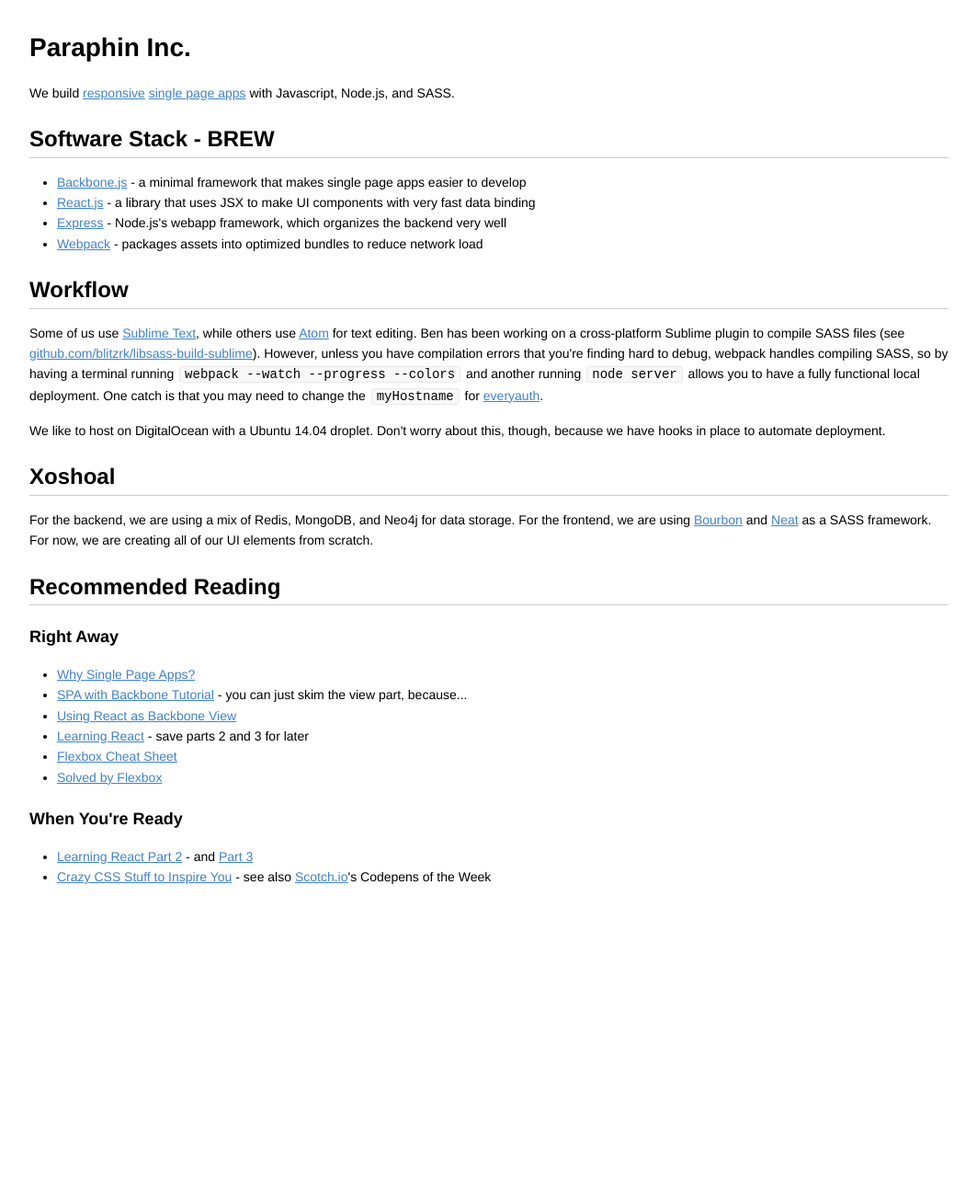
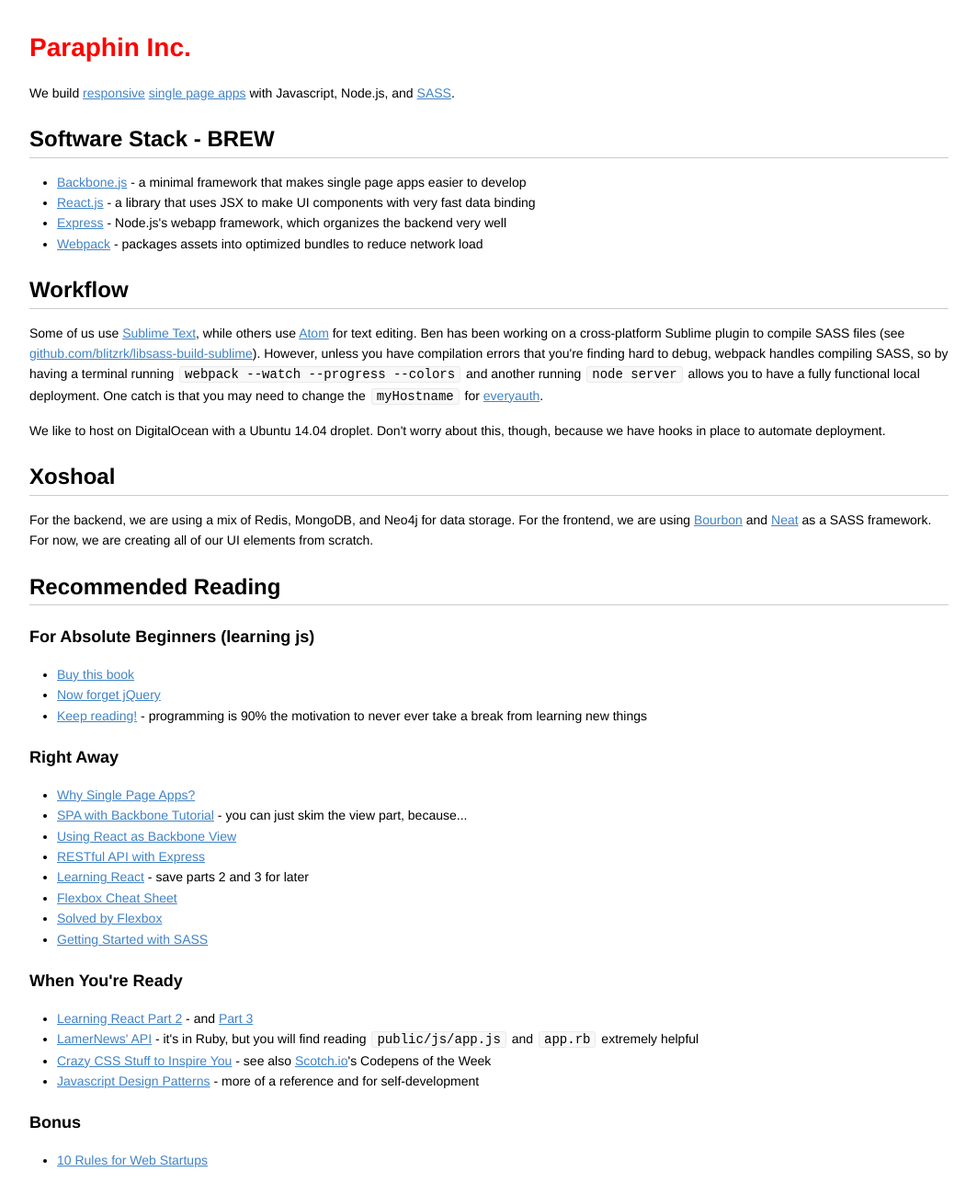
Before and after one commit to paraphin/paraphin.github.io, a website: page index.html in a window 1280 px wide. Shown: the whole page at 92% size, without its empty margins (108-1171 px from the left). Before the commit the page ends 995 px from the top, so only its background shows below. Drawn offline with nearby package versions, Linux system fonts and the light colour scheme.

Commit message:
more links; beginner links; paraphin in red

```diff
--- a/assets/main.css
+++ b/assets/main.css
@@ -1,6 +1,10 @@
 body {
   max-width: 1000px;
   margin: auto;
+}
+
+h1 {
+  color: red;
 }
 
 li {
--- a/index.html
+++ b/index.html
@@ -279,12 +279,16 @@
   margin: auto;
 }
 
+h1 {
+  color: red;
+}
+
 li {
   padding: 0;
   margin: 0;
 }</style></head><body><h1>Paraphin Inc.</h1>
 
-<p>We build <a href="https://developers.google.com/web/fundamentals/layouts/rwd-fundamentals/">responsive</a> <a href="http://singlepageappbook.com/goal.html">single page apps</a> with Javascript, Node.js, and SASS.</p>
+<p>We build <a href="https://developers.google.com/web/fundamentals/layouts/rwd-fundamentals/">responsive</a> <a href="http://singlepageappbook.com/goal.html">single page apps</a> with Javascript, Node.js, and <a href="http://sass-lang.com/">SASS</a>.</p>
 
 <h2>Software Stack - BREW</h2>
 
@@ -302,10 +306,18 @@
 
 <h2>Recommended Reading</h2>
 
+<h3>For Absolute Beginners (learning js)</h3>
+
+<ul><li><a href="http://smile.amazon.com/Software-Engineer-Learns-JavaScript-jQuery-ebook/dp/B00GAMTRI8/ref=sr_1_1?ie=UTF8&amp;qid=1414525426&amp;sr=8-1&amp;keywords=javascript+html5">Buy this book</a></li><li><a href="http://tutorialzine.com/2014/06/10-tips-for-writing-javascript-without-jquery/">Now forget jQuery</a></li><li><a href="http://www.html5rocks.com/en/">Keep reading!</a> - programming is 90% the motivation to never ever take a break from learning new things</li></ul>
+
 <h3>Right Away</h3>
 
-<ul><li><a href="http://singlepageappbook.com/goal.html">Why Single Page Apps?</a></li><li><a href="http://code.tutsplus.com/tutorials/single-page-todo-application-with-backbonejs--cms-21417">SPA with Backbone Tutorial</a> - you can just skim the view part, because...</li><li><a href="http://www.thomasboyt.com/2013/12/17/using-reactjs-as-a-backbone-view.html">Using React as Backbone View</a></li><li><a href="http://scotch.io/tutorials/javascript/learning-react-getting-started-and-concepts">Learning React</a> - save parts 2 and 3 for later</li><li><a href="http://www.sketchingwithcss.com/samplechapter/cheatsheet.html">Flexbox Cheat Sheet</a></li><li><a href="http://philipwalton.github.io/solved-by-flexbox/">Solved by Flexbox</a></li></ul>
+<ul><li><a href="http://singlepageappbook.com/goal.html">Why Single Page Apps?</a></li><li><a href="http://code.tutsplus.com/tutorials/single-page-todo-application-with-backbonejs--cms-21417">SPA with Backbone Tutorial</a> - you can just skim the view part, because...</li><li><a href="http://www.thomasboyt.com/2013/12/17/using-reactjs-as-a-backbone-view.html">Using React as Backbone View</a></li><li><a href="http://scotch.io/tutorials/javascript/build-a-restful-api-using-node-and-express-4">RESTful API with Express</a></li><li><a href="http://scotch.io/tutorials/javascript/learning-react-getting-started-and-concepts">Learning React</a> - save parts 2 and 3 for later</li><li><a href="http://www.sketchingwithcss.com/samplechapter/cheatsheet.html">Flexbox Cheat Sheet</a></li><li><a href="http://philipwalton.github.io/solved-by-flexbox/">Solved by Flexbox</a></li><li><a href="http://scotch.io/tutorials/css/getting-started-with-sass">Getting Started with SASS</a></li></ul>
 
 <h3>When You&#39;re Ready</h3>
 
-<ul><li><a href="http://scotch.io/tutorials/javascript/build-a-real-time-twitter-stream-with-node-and-react-js">Learning React Part 2</a> - and <a href="http://scotch.io/tutorials/javascript/getting-to-know-flux-the-react-js-architecture">Part 3</a></li><li><a href="http://tympanus.net/codrops/2013/07/05/using-custom-data-attributes-and-pseudo-elements/">Crazy CSS Stuff to Inspire You</a> - see also <a href="http://scotch.io/">Scotch.io</a>&#39;s Codepens of the Week</li></ul></body></html>
+<ul><li><a href="http://scotch.io/tutorials/javascript/build-a-real-time-twitter-stream-with-node-and-react-js">Learning React Part 2</a> - and <a href="http://scotch.io/tutorials/javascript/getting-to-know-flux-the-react-js-architecture">Part 3</a></li><li><a href="https://github.com/antirez/lamernews">LamerNews&#39; API</a> - it&#39;s in Ruby, but you will find reading <code>public/js/app.js</code> and <code>app.rb</code> extremely helpful</li><li><a href="http://tympanus.net/codrops/2013/07/05/using-custom-data-attributes-and-pseudo-elements/">Crazy CSS Stuff to Inspire You</a> - see also <a href="http://scotch.io/">Scotch.io</a>&#39;s Codepens of the Week</li><li><a href="http://addyosmani.com/resources/essentialjsdesignpatterns/book/">Javascript Design Patterns</a> - more of a reference and for self-development</li></ul>
+
+<h3>Bonus</h3>
+
+<ul><li><a href="http://evhead.com/2005/11/ten-rules-for-web-startups.asp">10 Rules for Web Startups</a></li></ul></body></html>
```
Also changed, not shown: index.md (+17 -1 lines).
